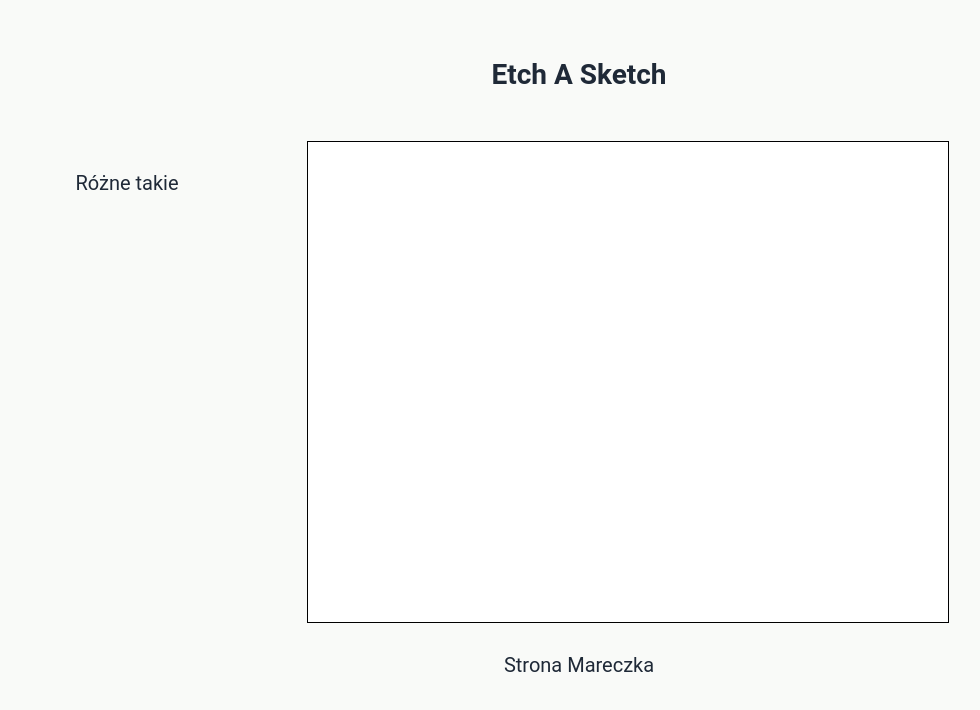
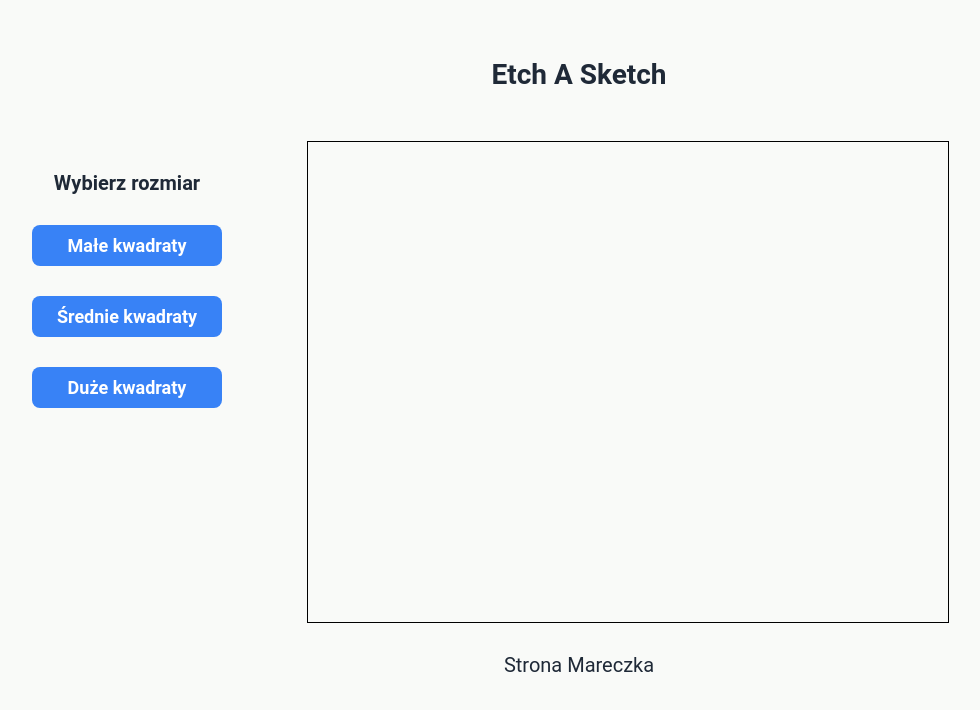
Before and after one commit to marczik/Etch-A-Sketch, a plain HTML site: page index.html in a window 1280 px wide. Shown: the whole page, without its empty margins (61-1041 px from the left). Drawn offline with Linux system fonts and the light colour scheme.

Commit message:
Create buttons

```diff
--- a/app.js
+++ b/app.js
@@ -30,7 +30,7 @@ function createMediumSquare() {
 	}
 }
 //32 x 24
-createMediumSquare();
+//createMediumSquare();
 
 function createSmallSquare() {
 	const rightPanel = document.querySelector(".right-panel");
@@ -59,3 +59,11 @@ function changeSquare(e) {
 		e.target.style.backgroundColor = currentColor;
 	}
 };
+
+const button1 = document.querySelector(".button1");
+const button2 = document.querySelector(".button2");
+const button3 = document.querySelector(".button3");
+
+button1.addEventListener("click", createSmallSquare);
+button2.addEventListener("click", createMediumSquare);
+button3.addEventListener("click", createBigSquare);
--- a/index.html
+++ b/index.html
@@ -13,7 +13,11 @@
 <body>
     <div class="header">Etch A Sketch</div>
     <div class="page">
-        <div class="left-panel">Różne takie</div>
+        <div class="left-panel">Wybierz rozmiar
+            <div class="button1">Małe kwadraty</div>
+            <div class="button2">Średnie kwadraty</div>
+            <div class="button3">Duże kwadraty</div>
+        </div>
         <div class="right-panel"></div>
     </div>
     <div class="footer">Strona Mareczka</div>
--- a/style.css
+++ b/style.css
@@ -23,8 +23,10 @@ body {
 	display: flex;
 	flex-direction: column;
 	align-items: center;
+	gap: 30px;
 	width: 300px;
 	padding: 30px;
+	font-weight: bold;
 }
 
 .right-panel {
@@ -62,3 +64,18 @@ body {
 .bgcolor{
 	background-color: black;
 }
+
+.button1,
+.button2,
+.button3 {
+	display: flex;
+	justify-content: center;
+	align-items: center;
+	border-radius: 8px;
+	background-color: #3882f6;
+	padding: 10px 20px;
+	color: white;
+	font-size: 18px;
+	font-weight: bold;
+	width: 150px;
+}
```
